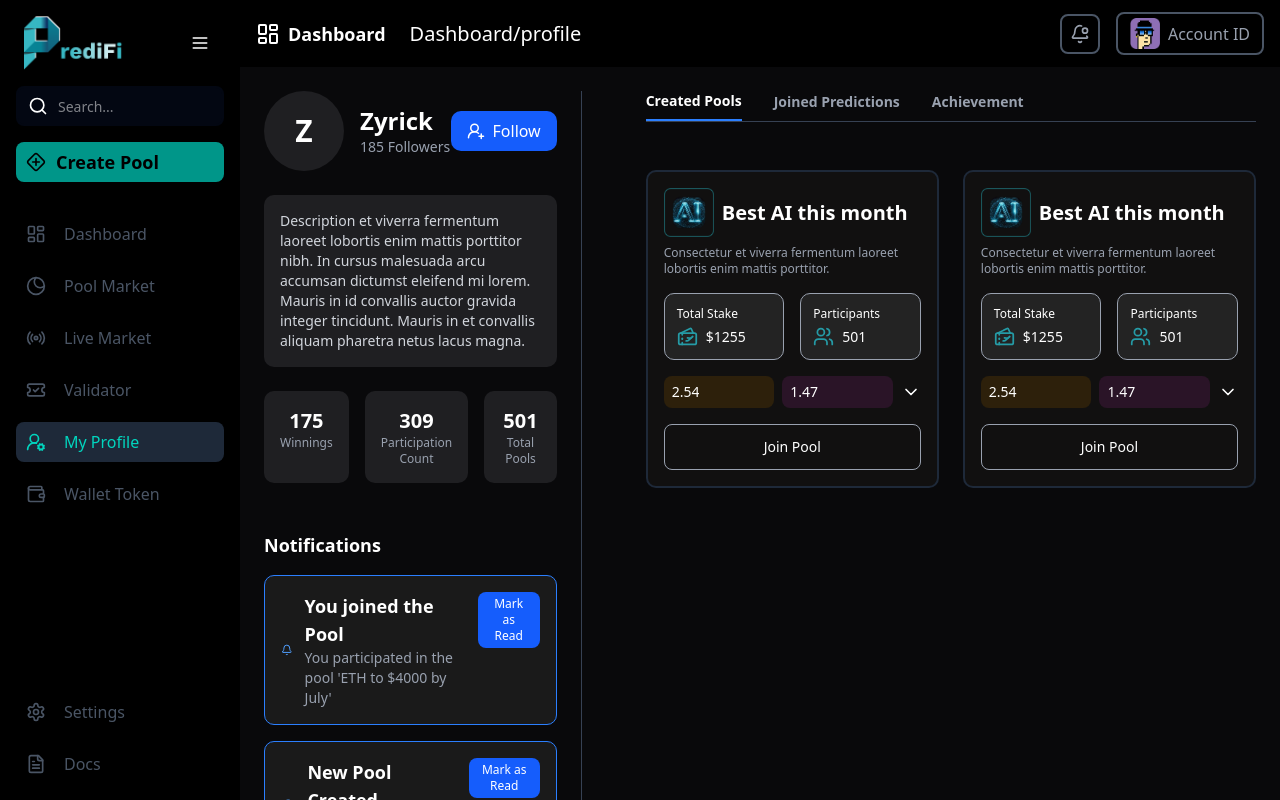
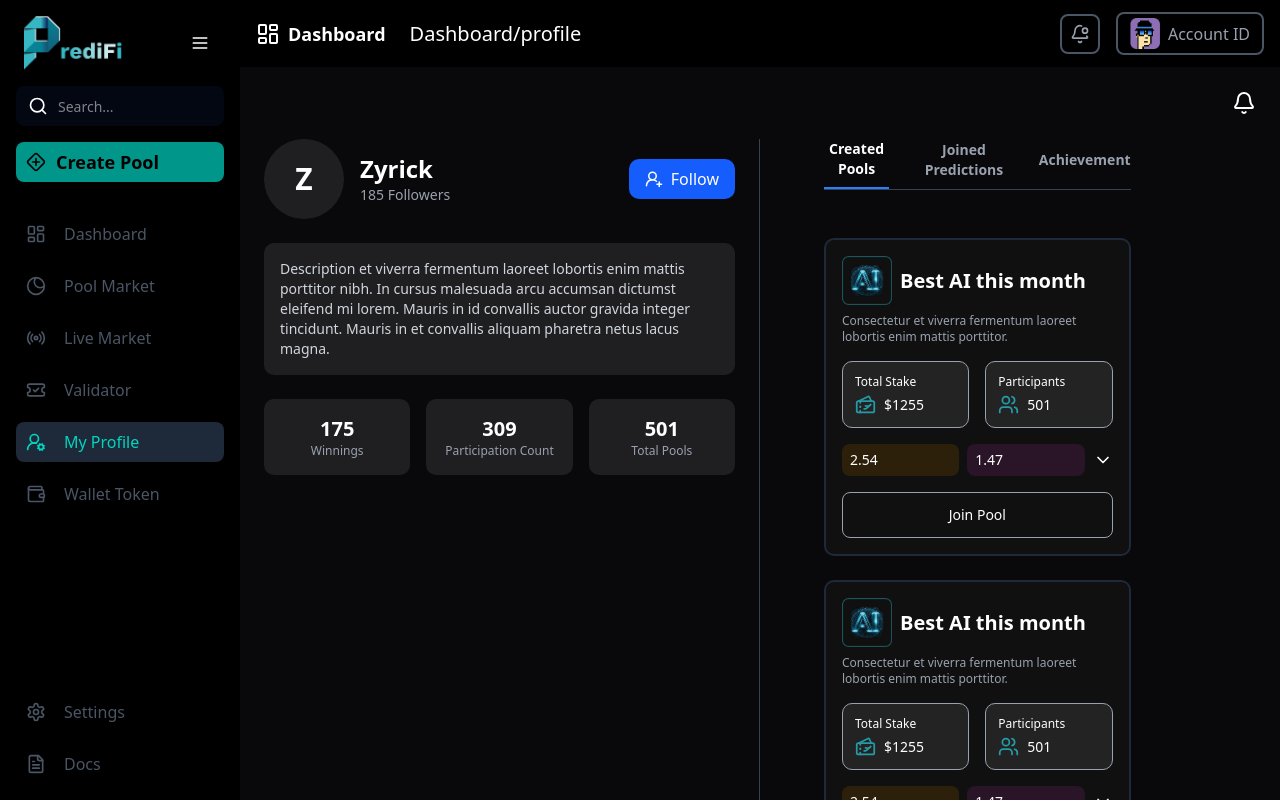
Before and after one commit to Web3Novalabs/predifi-frontend, a Next.js app: page /dashboard/profile in a window 1280 px wide. Built offline with nearby package versions, Linux system fonts and the light colour scheme.

Commit message:
feat: Implement User Profile Page and Notification Component with Functional Tabs (required changes).

```diff
--- a/src/app/dashboard/profile/Notification.tsx
+++ b/src/app/dashboard/profile/Notification.tsx
@@ -1,19 +1,16 @@
 "use client";
 
-import React from "react";
-import { Bell } from "lucide-react";
+import React, { ReactNode } from "react";
+//import { Bell } from "lucide-react";
 
 interface NotificationProps {
   id: number;
   title: string;
-  description: string;
+  description: ReactNode;
   isRead: boolean;
   onMarkAsRead: (id: number) => void;
 }
 
-/**
- * Notification component to display individual user notifications.
- */
 const Notification: React.FC<NotificationProps> = ({
   id,
   title,
@@ -22,24 +19,34 @@ const Notification: React.FC<NotificationProps> = ({
   onMarkAsRead,
 }) => {
   return (
-    <div className={`p-4 rounded-lg border ${isRead ? "border-gray-600" : "border-blue-500"} bg-[#1A1A1A]`}>
-      <div className="flex items-start justify-between">
-        <div className="flex items-center">
-          <Bell className="text-blue-400 mr-3" />
-          <div>
-            <h3 className="text-lg font-semibold">{title}</h3>
-            <p className="text-gray-400 text-sm">{description}</p>
+    <div
+      className={`w-full p-4 rounded-xl border ${
+        isRead ? "border-[#262626]" : "border-[#bbbec2]"
+      } bg-[#0F0F0F] shadow-inner`}
+    >
+      <div className="flex items-start gap-4">
+        {/* Left: Icon */}
+      {/*  <div className="bg-[#3B82F6]/20 p-2 rounded-full mt-1">
+          <Bell className="text-[#3B82F6] w-5 h-5" />
+        </div> */}
+
+        {/* Right: Text and Mark as Read */}
+       <div className="flex-1 space-y-1">
+          <div className="flex items-center justify-between">
+            <h3 className="text-sm font-semibold text-white">{title}</h3>
+            {!isRead && (
+              <label className="flex items-center gap-1 cursor-pointer text-xs text-[#3B82F6] font-medium">
+                <input
+                  type="hidden"
+                  onChange={() => onMarkAsRead(id)}
+                  className="appearance-none w-3.5 h-3.5 border border-[#3B82F6] rounded-sm checked:bg-[#3B82F6] checked:border-[#3B82F6] transition"
+                />
+                {/*Mark as read*/}
+              </label>
+            )}
           </div>
+          <p className="text-xs text-gray-400">{description}</p>
         </div>
-
-        {!isRead && (
-          <button
-            onClick={() => onMarkAsRead(id)}
-            className="ml-4 px-3 py-1 text-xs bg-blue-600 hover:bg-blue-700 rounded-md transition"
-          >
-            Mark as Read
-          </button>
-        )}
       </div>
     </div>
   );
--- a/src/app/dashboard/profile/page.tsx
+++ b/src/app/dashboard/profile/page.tsx
@@ -2,44 +2,59 @@
 
 import React, { useState } from "react";
 import PoolCard from "../pool-market/PoolCard";
-import Notification from "./Notification"; // Adjust path if needed
-import { UserRoundPlus } from "lucide-react";
+import Notification from "./Notification";
+import { UserRoundPlus, Bell } from "lucide-react";
+import { FaCalendarAlt } from 'react-icons/fa';
 
 const tabs = ["Created Pools", "Joined Predictions", "Achievement"];
 
 const ProfilePage = () => {
   const [activeTab, setActiveTab] = useState("Created Pools");
+  const [showNotifications, setShowNotifications] = useState(false);
+
   const handleMarkAsRead = (id: number) => {
     console.log(`Notification ${id} marked as read.`);
   };
 
+  const toggleNotifications = () => {
+    setShowNotifications((prev) => !prev);
+  };
+
   return (
     <div className="min-h-screen p-6 bg-[#09090B] text-white">
-      {/* Top Layout */}
+      {/* Top Bar with Notification Icon */}
+      <div className="flex justify-end mb-6">
+        <button
+          className="relative"
+          onClick={toggleNotifications}
+          aria-label="Toggle Notifications"
+        >
+          <Bell className="text-white w-6 h-6" />
+        </button>
+      </div>
+
+      {/* Main Layout */}
       <div className="flex flex-col md:flex-row md:space-x-10">
         {/* Left Side - Profile Info */}
-        <div className="w-full md:w-1/3 flex flex-col space-y-6 pr-6 border-r border-gray-700">
+        <div className="w-full md:w-2/4 flex flex-col space-y-6 pr-6 border-r border-gray-700">
+
           {/* Avatar + Name/Followers/Follow button */}
           <div className="flex items-center justify-between">
             <div className="flex items-center space-x-4">
-              {/* Avatar */}
               <div className="w-20 h-20 rounded-full bg-[#1F1F22] flex items-center justify-center text-3xl font-bold">
                 Z
               </div>
-              {/* Name and Followers */}
               <div>
                 <h1 className="text-2xl font-bold">Zyrick</h1>
                 <p className="text-sm text-gray-400">185 Followers</p>
               </div>
             </div>
-            {/* Follow Button */}
             <button className="flex items-center space-x-2 px-4 py-2 bg-blue-600 hover:bg-blue-700 rounded-lg transition">
               <UserRoundPlus size={18} />
               <span>Follow</span>
             </button>
           </div>
 
-          {/* Description */}
           <div className="bg-[#1F1F22] rounded-lg p-4 text-sm text-gray-300">
             <p>
               Description et viverra fermentum laoreet lobortis enim mattis porttitor nibh.
@@ -49,55 +64,123 @@ const ProfilePage = () => {
             </p>
           </div>
 
-          {/* Stats Boxes */}
           <div className="flex space-x-4">
-            {/* Stat 1 */}
             <div className="flex-1 bg-[#1F1F22] rounded-lg p-4 text-center">
               <p className="text-xl font-semibold">175</p>
               <p className="text-xs text-gray-400">Winnings</p>
             </div>
-            {/* Stat 2 */}
             <div className="flex-1 bg-[#1F1F22] rounded-lg p-4 text-center">
               <p className="text-xl font-semibold">309</p>
               <p className="text-xs text-gray-400">Participation Count</p>
             </div>
-            {/* Stat 3 */}
             <div className="flex-1 bg-[#1F1F22] rounded-lg p-4 text-center">
               <p className="text-xl font-semibold">501</p>
               <p className="text-xs text-gray-400">Total Pools</p>
             </div>
           </div>
 
-          {/* Notifications Section */}
-          <div className="flex flex-col space-y-4 pt-6">
-            <h2 className="text-lg font-semibold">Notifications</h2>
+         {showNotifications && (
+  <div className="fixed top-20 right-6 w-[520px] max-h-[600px] overflow-auto z-50 bg-[#000004] border border-gray-600 p-4 rounded-lg shadow-lg flex flex-col space-y-4">
+{/* Sharp border around notifications section */}
+
+    {/* Header */}
+    <div className="flex items-center justify-between">
+      <h2 className="text-lg font-semibold">Notification</h2>
+      <label className="flex items-center gap-1 cursor-pointer text-sm font-medium">
+        <input
+          type="checkbox"
+          className="appearance-none w-4 h-4 border border-[#067f2b] rounded-sm checked:bg-[#067f2b] checked:border-[#067f2b] transition"
+        />
+        Mark all as read
+      </label>
+    </div>
+
+    {/* Filter Section */}
+    <div className="border border-gray-500 rounded-md p-4 flex items-center gap-4 w-fit"> {/* Ash border + rounded corners */}
+      <span className="text-sm font-medium text-white">Filter by:</span>
+      <div className="flex gap-4">
+        {/* Today Filter */}
+        <div className="flex items-center justify-between px-3 py-2 bg-[#1F1F1F] text-sm text-white rounded-md min-w-[120px] cursor-pointer">
+          <b>Today</b>
+          <svg xmlns="http://www.w3.org/2000/svg" className="h-4 w-4 text-gray-400 ml-2" fill="none" viewBox="0 0 24 24" stroke="currentColor">
+            <path strokeLinecap="round" strokeLinejoin="round" strokeWidth={2} d="M19 9l-7 7-7-7" />
+          </svg>
+        </div>
+
+        {/* Categories Filter */}
+        <div className="flex items-center justify-between px-3 py-2 bg-[#1F1F1F] text-sm text-white rounded-md min-w-[120px] cursor-pointer">
+          <b>Categories</b>
+          <svg xmlns="http://www.w3.org/2000/svg" className="h-4 w-4 text-gray-400 ml-2" fill="none" viewBox="0 0 24 24" stroke="currentColor">
+            <path strokeLinecap="round" strokeLinejoin="round" strokeWidth={2} d="M19 9l-7 7-7-7" />
+          </svg>
+        </div>
+
+        {/* Unread Filter */}
+        <div className="flex items-center justify-between px-3 py-2 bg-[#1F1F1F] text-sm text-white rounded-md min-w-[120px] cursor-pointer">
+          <b>Unread</b>
+          <svg xmlns="http://www.w3.org/2000/svg" className="h-4 w-4 text-gray-400 ml-2" fill="none" viewBox="0 0 24 24" stroke="currentColor">
+            <path strokeLinecap="round" strokeLinejoin="round" strokeWidth={2} d="M19 9l-7 7-7-7" />
+          </svg>
+        </div>
+      </div>
+    </div>
+
+    {/* Notification Items */}
     <Notification
       id={1}
-              title="You joined the Pool"
-              description="You participated in the pool 'ETH to $4000 by July'"
+      title="Your pool 'Best AI bet' just got a new stake: 450 USDC"
+      description={
+        <span className="flex items-center gap-2">
+          <FaCalendarAlt className="text-gray-400" />
+          3 mins ago
+        </span>
+      }
       isRead={false}
       onMarkAsRead={handleMarkAsRead}
     />
     <Notification
       id={2}
-              title="New Pool Created"
-              description="New Pool 'Bitcoin $100k' is now open"
+      title="Your withdrawal of $2555.25 was successful"
+      description={
+        <span className="flex items-center gap-2">
+          <FaCalendarAlt className="text-gray-400" />
+          1 hr ago
+        </span>
+      }
       isRead={false}
       onMarkAsRead={handleMarkAsRead}
     />
     <Notification
       id={3}
-              title="Rewards Available"
-              description="Claim your 50 USDT reward from last week's pool"
+      title="Final results are in for pool #1244: Option 2 won!"
+      description={
+        <span className="flex items-center gap-2">
+          <FaCalendarAlt className="text-gray-400" />
+          5 hrs ago
+        </span>
+      }
+      isRead={false}
+      onMarkAsRead={handleMarkAsRead}
+    />
+    <Notification
+      id={4}
+      title="Reminder: Your pool 'ETH price close' closes in 1hr."
+      description={
+        <span className="flex items-center gap-2">
+          <FaCalendarAlt className="text-gray-400" />
+          2 days ago
+        </span>
+      }
       isRead={false}
       onMarkAsRead={handleMarkAsRead}
     />
   </div>
+)}
 </div>
 
         {/* Right Side - Tabs and Pools */}
-        <div className="w-full md:w-2/3 flex flex-col space-y-6 pl-6">
-          {/* Tabs */}
+        <div className="w-full md:w-1/3 flex flex-col space-y-6 pl-6">
+
           <div className="flex space-x-8 border-b border-gray-700">
             {tabs.map((tab) => (
               <button
@@ -114,8 +197,8 @@ const ProfilePage = () => {
             ))}
           </div>
 
-          {/* Tab Content */}
-          <div className="grid grid-cols-1 md:grid-cols-2 gap-6 pt-6">
+          <div className="flex flex-col space-y-6 pt-6">
+
             {activeTab === "Created Pools" && (
               <>
                 <PoolCard
```
Lines whose indentation alone changed are shown as unchanged.
